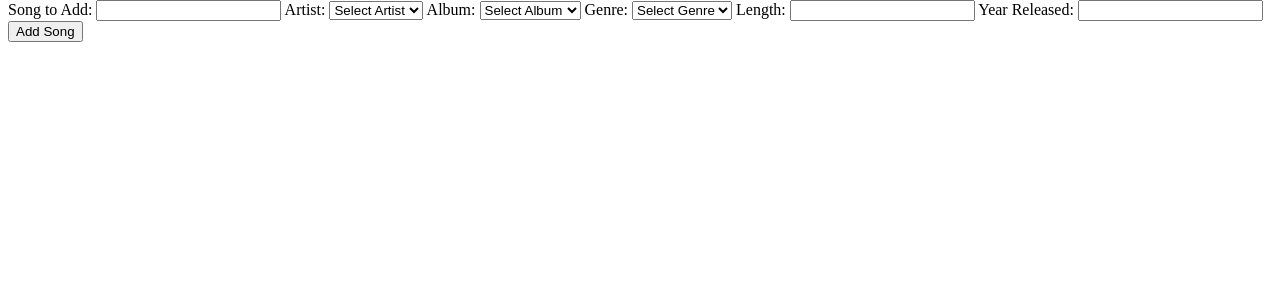
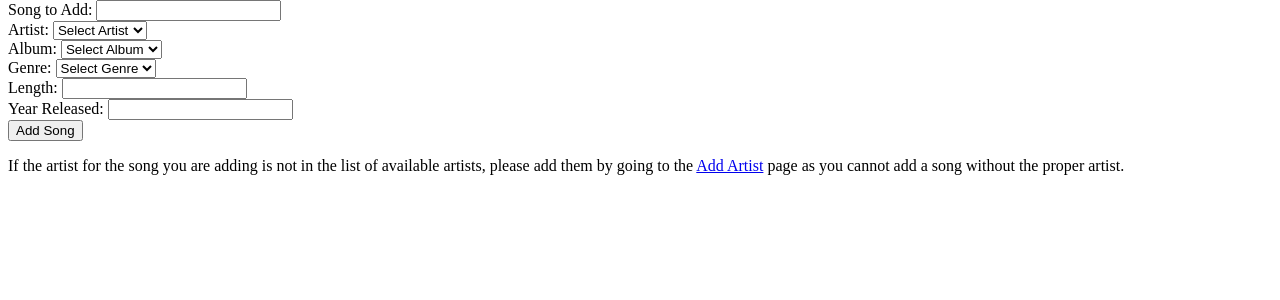
Before and after one commit to mdmontes94/CIS-241-Final-Project, a PHP site: page /index.php?action=add_song in a window 1280 px wide. Shown: the part 26-326 px from the top of the page. Run offline with PHP 8.4, Linux system fonts and the light colour scheme; data that the repository does not hold is empty.

Commit message:
Added disclaimer to add_song.php

```diff
--- a/views/add_song.php
+++ b/views/add_song.php
@@ -26,6 +26,7 @@
             <form action="index.php?action=add_song" method="post">
                 <labe for="song_title">Song to Add:</label>
                 <input type="text" name="song_title" id="song_title" required />
+                <br>
 
                 <label for="artist_id">Artist:</label>
                 <select id="artist_id" name="artist_id" required>
@@ -34,6 +35,7 @@
                         <option value="<?php echo $artist['artist_id']; ?>"><?php echo $artist['artist_name']; ?></option>
                     <?php endforeach; ?>
                 </select>
+                <br>
 
                 <label for="album_id">Album:</label>
                 <select id="album_id" name="album_id">
@@ -42,6 +44,7 @@
                         <option value="<?php echo $album['album_id']; ?>"><?php echo $album['album_title']; ?></option>
                     <?php endforeach; ?>
                 </select>
+                <br>
 
                 <label for="genre_id">Genre:</label>
                 <select id="genre_id" name="genre_id">
@@ -50,16 +53,22 @@
                         <option value="<?php echo $genre['genre_id']; ?>"><?php echo $genre['genre_name']; ?></option>
                     <?php endforeach; ?>
                 </select>
+                <br>
 
                 <label for="length">Length:</label>
                 <input type="text" name="length" id="length" />
+                <br>
 
                 <label for="year_released">Year Released:</label>
                 <input type="text" name="year_released" id="year_released" />
+                <br>
 
-                <br>
                 <button type="submit">Add Song</button>
             </form>
+        </div>
+        <div class="sub-container">
+            <p>If the artist for the song you are adding is not in the list of available artists, please add them by going to the
+            <a href="index.php?action=add_artist">Add Artist</a> page as you cannot add a song without the proper artist.</p>
         </div>
     </div>
 </body>
```
